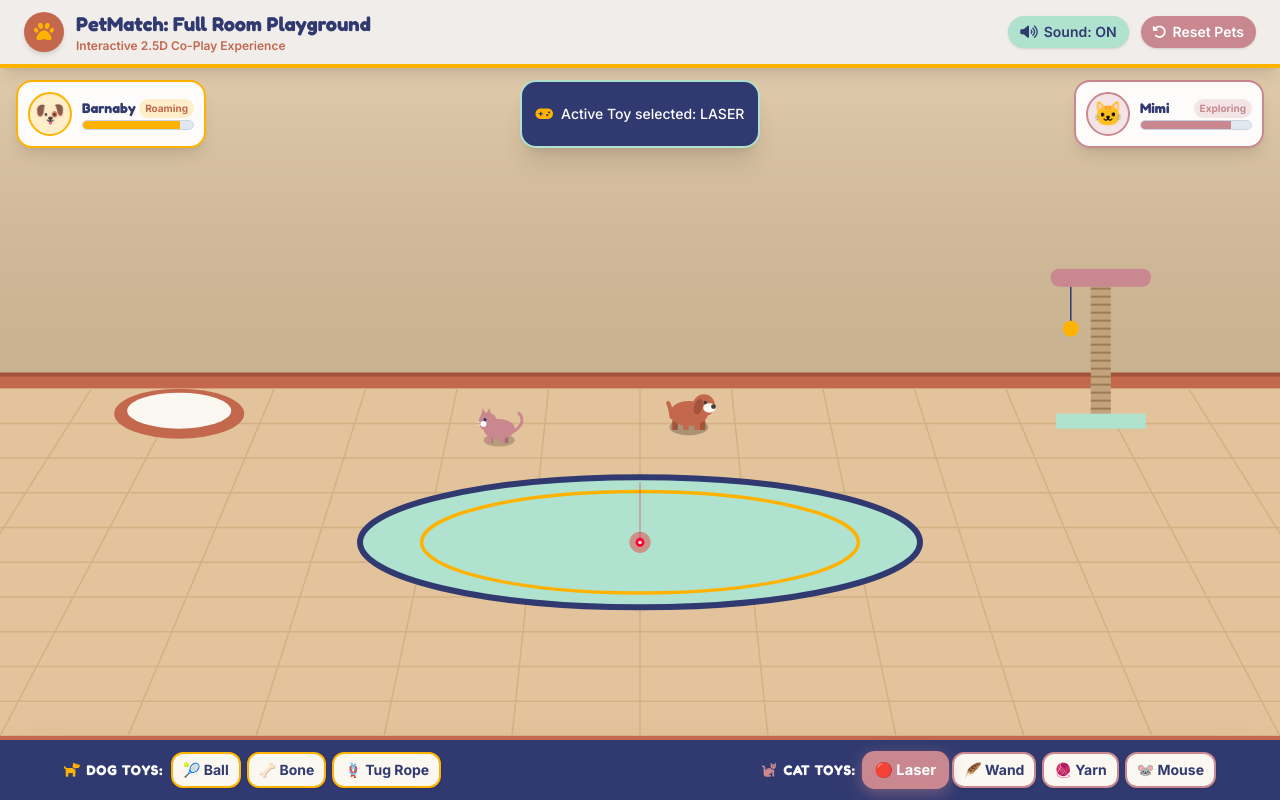
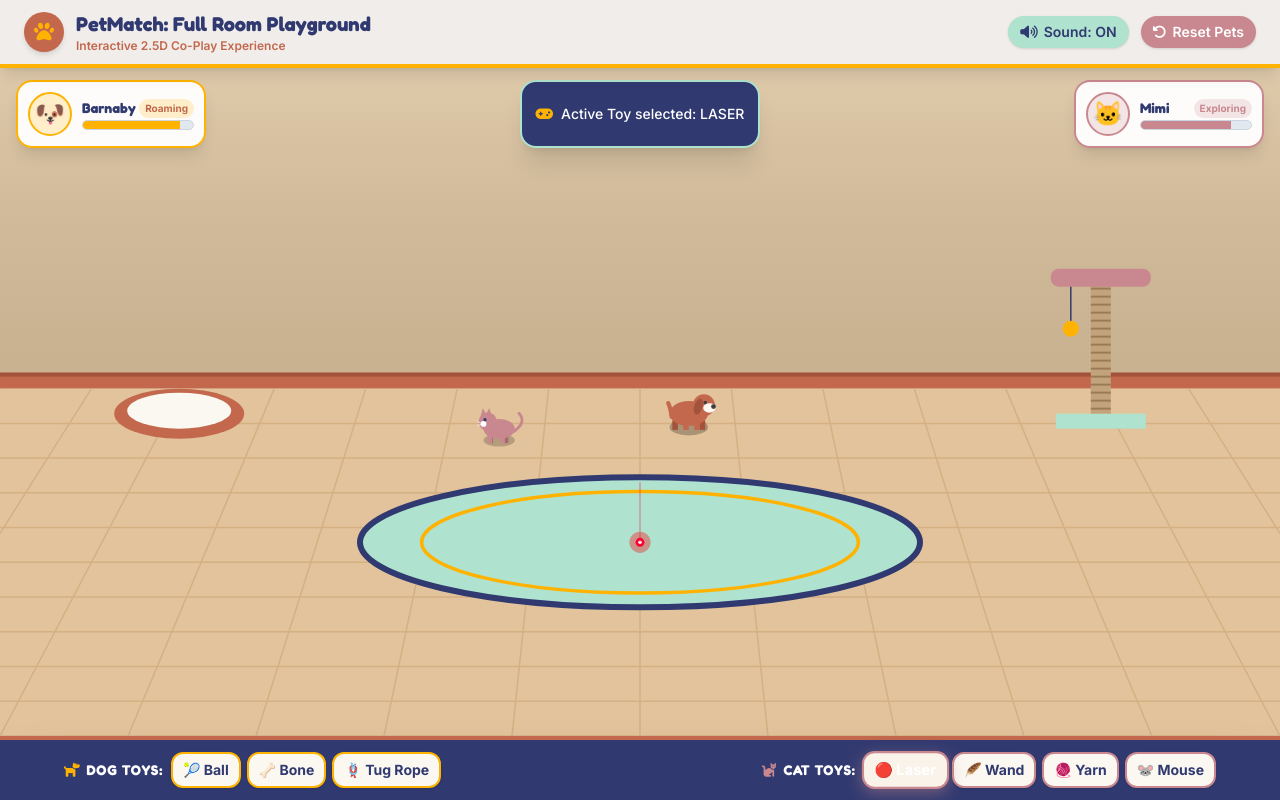
Before and after one commit to elt5532/modify-to-fit-North-Star2, a plain HTML site: page index.html in a window 1280 px wide. Both pictures are taken after a click on the button "🔴 Laser". Drawn offline with nearby package versions, Linux system fonts and the light colour scheme.

Commit message:
Update style.css

```diff
--- a/style.css
+++ b/style.css
@@ -23,7 +23,7 @@ canvas {
 
 .toy-btn-cat.active-toy {
   border-color: #C9888F !important;
-  background-color: #C9888F !important;
+  background-color: #f9f3ea !important;
   color: #FFFFFF !important;
   transform: scale(1.05);
   box-shadow: 0 4px 14px rgba(201, 136, 143, 0.45);
```
